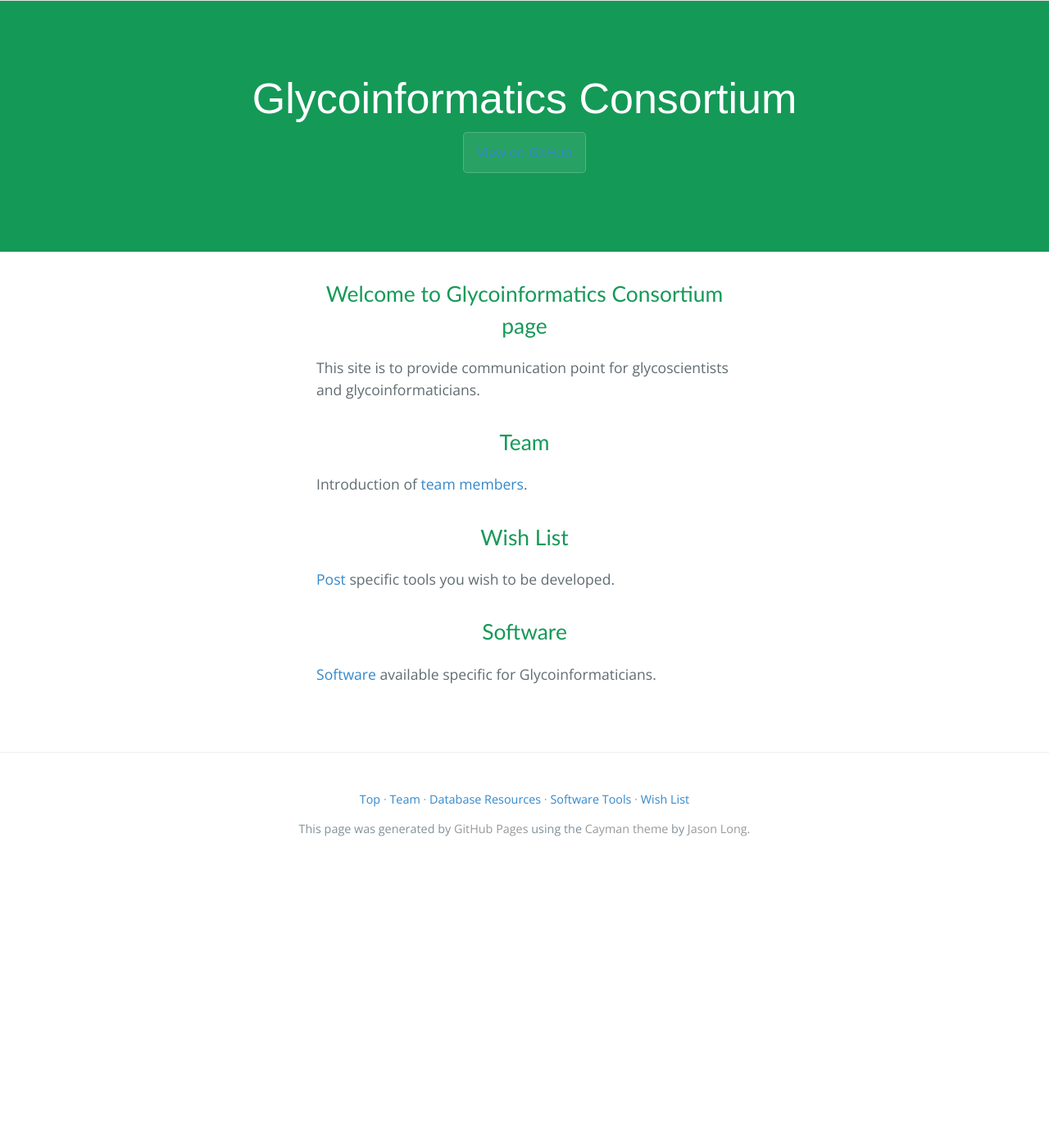
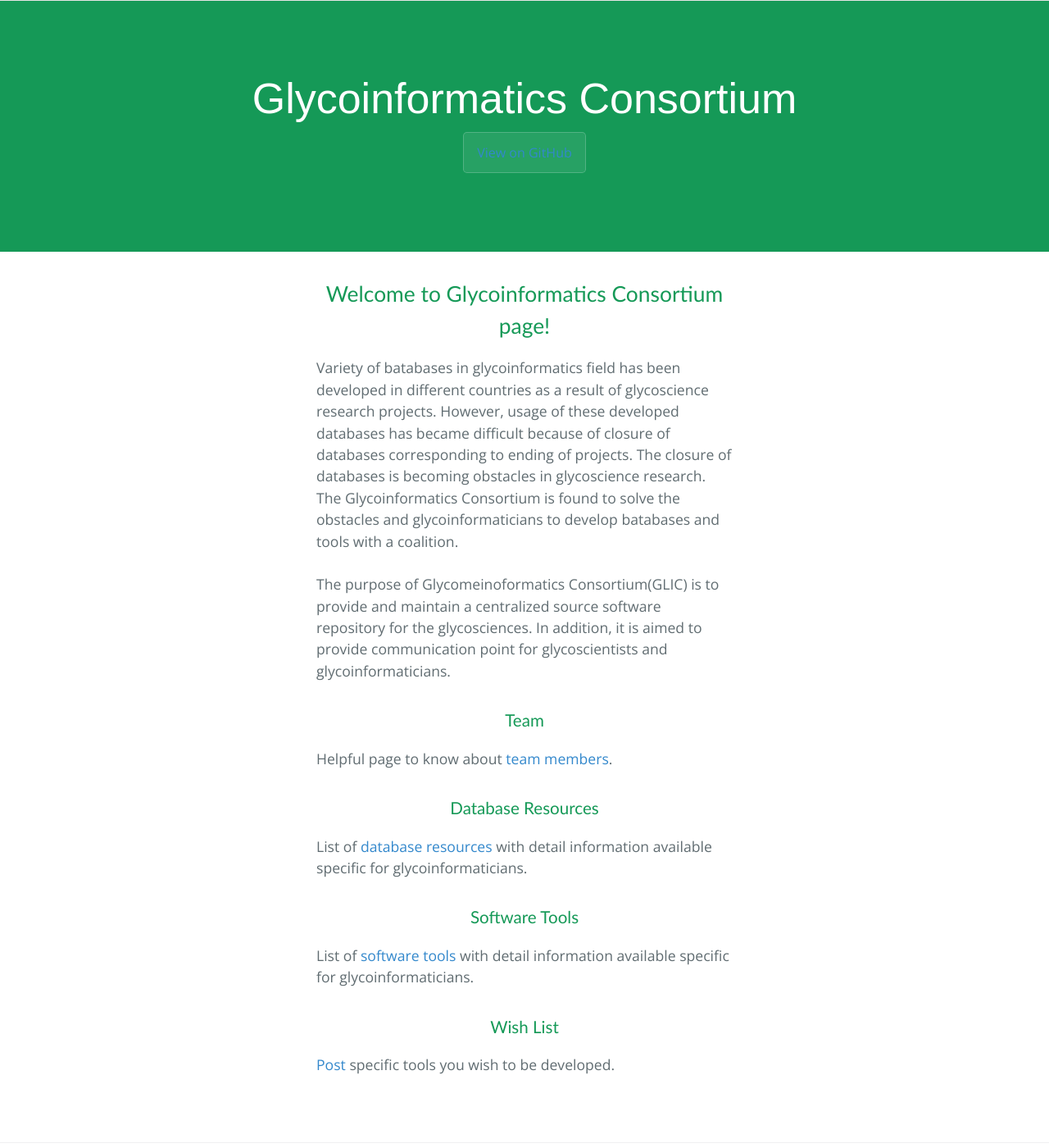
Before and after one commit to glycoinfo/glic-old, a Jekyll site: the page built from index.md, in a window 1280 px wide and 1400 px high. Shown: the whole window at 82% size. Built offline with Jekyll 4.4.1, drawn with Linux system fonts in a browser that asks for light colours; nearby versions of some CDN libraries; Markdown is read by kramdown in place of the engine named in the settings.

Commit message:
Update index.md

```diff
--- a/index.md
+++ b/index.md
@@ -3,15 +3,18 @@ title: Glycoinformatics Consortium
 layout: top
 ---
 
-<h2>Welcome to Glycoinformatics Consortium page</h2>
+<h2>Welcome to Glycoinformatics Consortium page!</h2>
+ Variety of batabases in glycoinformatics field has been developed in different countries as a result of glycoscience research projects. However, usage of these developed databases has became difficult because of closure of databases corresponding to ending of projects. The closure of databases is becoming obstacles in glycoscience research. The Glycoinformatics Consortium is found to solve the obstacles and glycoinformaticians to develop batabases and tools with a coalition.<br>
+The purpose of Glycomeinoformatics Consortium(GLIC) is to provide and maintain a centralized source software repository for the glycosciences. In addition, it is aimed to provide communication point for glycoscientists and glycoinformaticians.
 
-This site is to provide communication point for glycoscientists and glycoinformaticians.
+<h3>Team</h3>
+Helpful page to know about [team members](team).
 
-<h2>Team</h2>
-Introduction of [team members](team).
+<h3>Database Resources</h3>
+List of [database resources](database) with detail information available specific for glycoinformaticians.
 
-<h2>Wish List</h2>
+<h3>Software Tools</h3>
+List of [software tools](software) with detail information available specific for glycoinformaticians.
+
+<h3>Wish List</h3>
 [Post](wishList) specific tools you wish to be developed.
-
-<h2>Software</h2>
-[Software](software) available specific for Glycoinformaticians.
```
